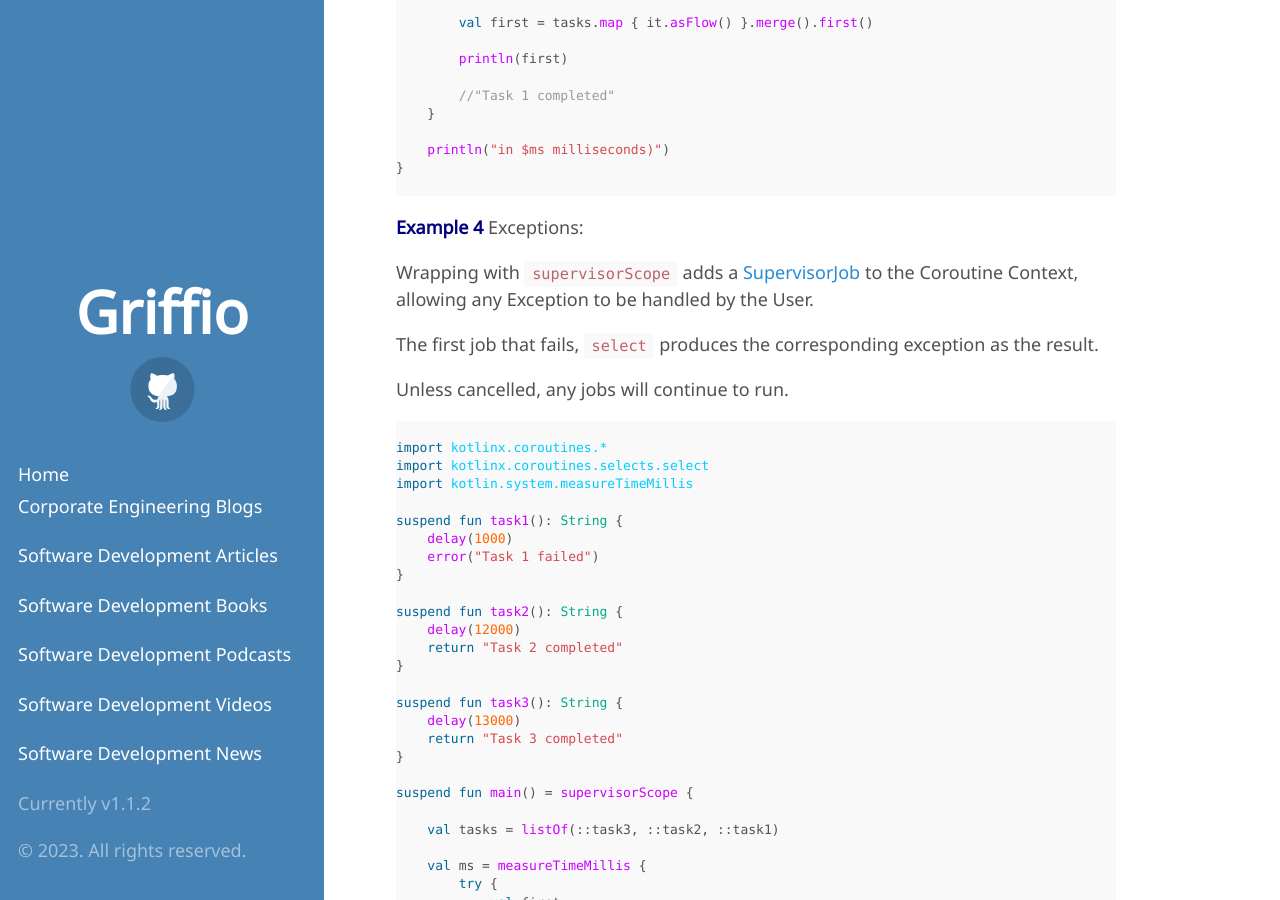
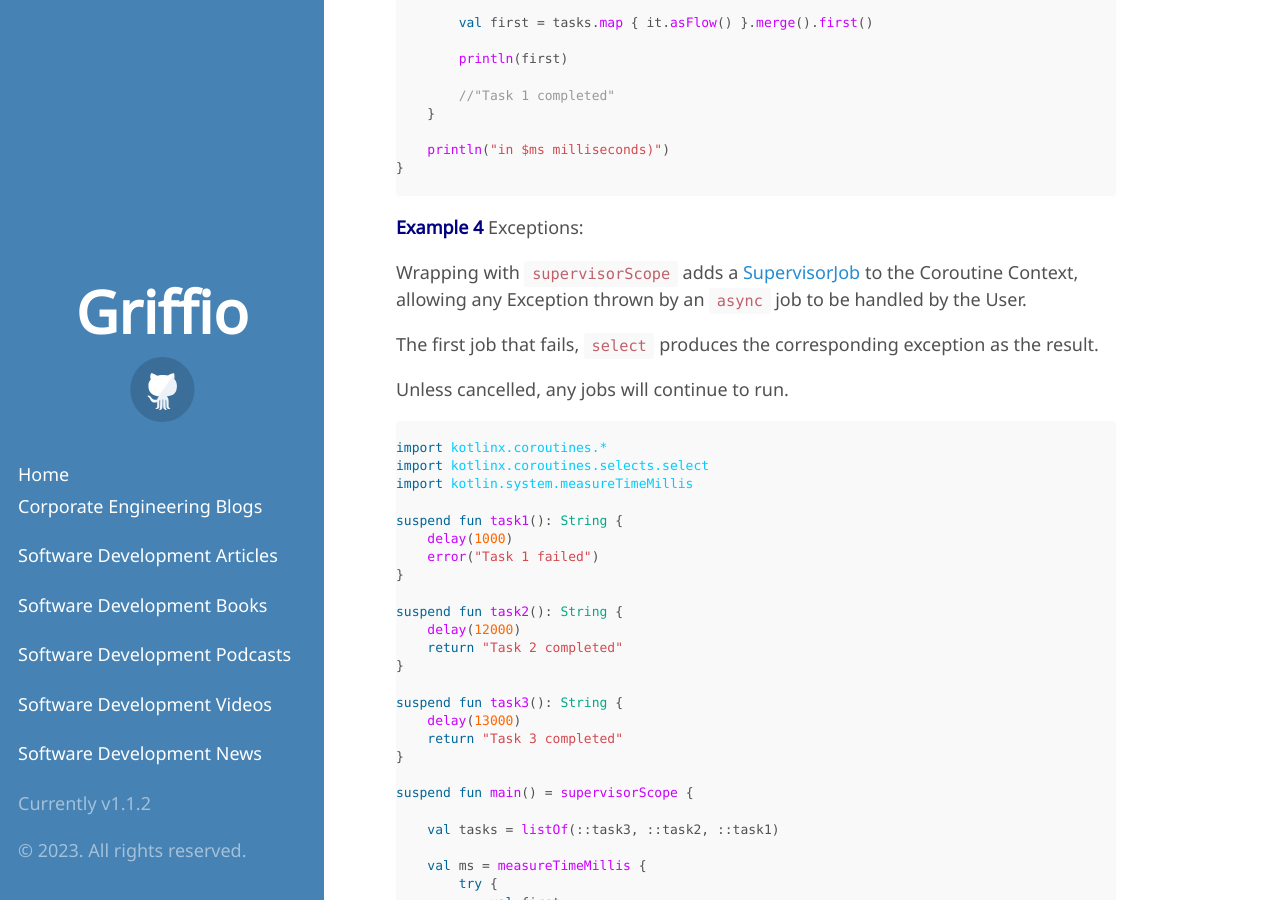
Before and after one commit to griffio/griffio.github.io, a Jekyll site: the page built from _posts/2023-03-18-More-Kotlin-Racing-Ambiguous-Coroutines.md, in a window 1280 px wide and 900 px high, scrolled down 3161 px. Built offline with Jekyll 4.4.1, drawn with Linux system fonts in a browser that asks for light colours; some web fonts are replaced.

Commit message:
add error example

```diff
--- a/_posts/2023-03-18-More-Kotlin-Racing-Ambiguous-Coroutines.md
+++ b/_posts/2023-03-18-More-Kotlin-Racing-Ambiguous-Coroutines.md
@@ -173,7 +173,7 @@
 **Example 4** Exceptions:
 
 Wrapping with `supervisorScope` adds a [SupervisorJob](https://kotlinlang.org/api/kotlinx.coroutines/kotlinx-coroutines-core/kotlinx.coroutines/-supervisor-job.html) to the Coroutine Context,
-allowing any Exception to be handled by the User.
+allowing any Exception thrown by an `async` job to be handled by the User.
 
 The first job that fails, `select` produces the corresponding exception as the result.
 
```
